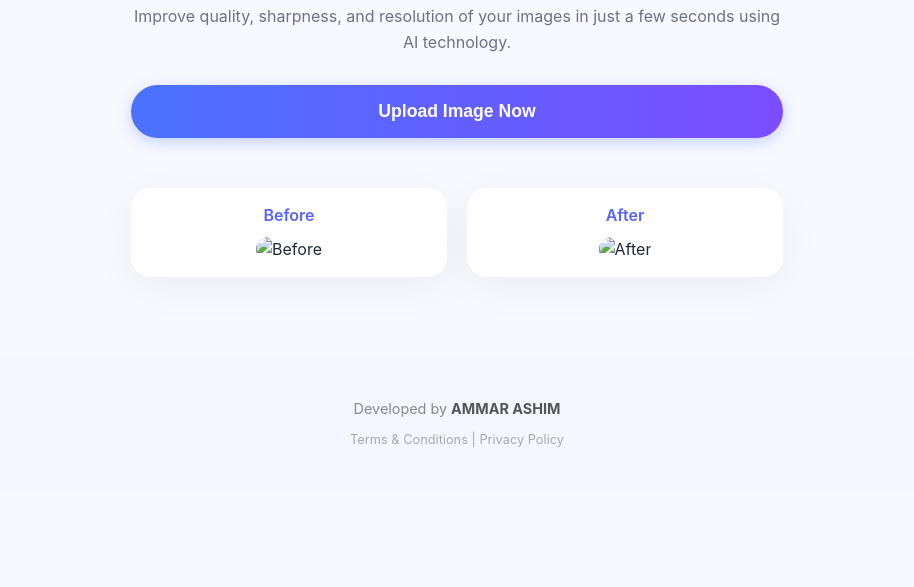
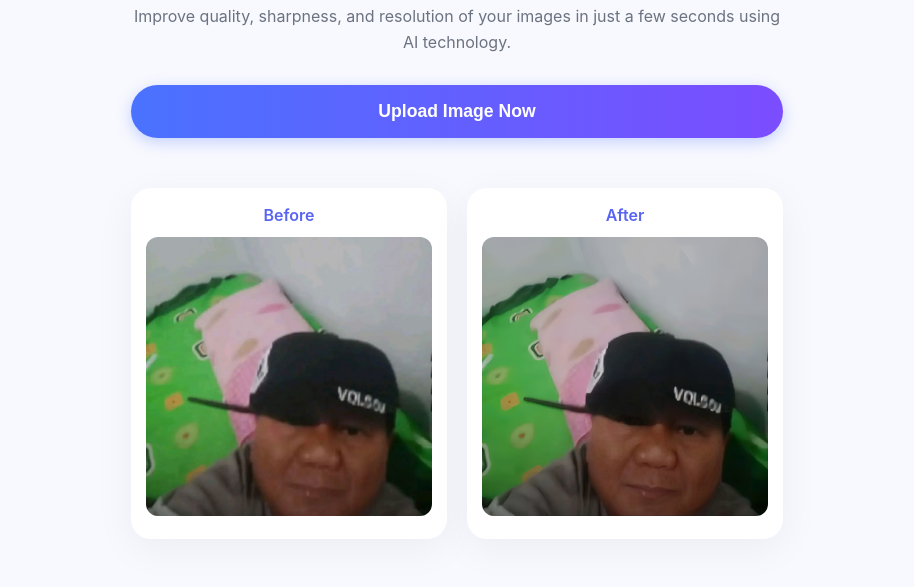
Before and after one commit to renntie/piximg-ai, a website: page public/index.html in a window 1280 px wide. Shown: the part 213-800 px from the top of the page, without its empty margins (183-1097 px from the left). Drawn offline with Linux system fonts and the light colour scheme.

```diff
--- a/public/index.html
+++ b/public/index.html
@@ -33,11 +33,11 @@
             <div class="before-after">
                 <div class="img-box">
                     <span class="label">Before</span>
-                    <img src="before.jpg" alt="Before">
+                    <img src="images/before.jpg" alt="Before">
                 </div>
                 <div class="img-box">
                     <span class="label">After</span>
-                    <img src="after.jpg" alt="After">
+                    <img src="images/after.jpg" alt="After">
                 </div>
             </div>
 
```
Also changed, not shown: public/images/after.jpg (renamed from images/after.jpg), public/images/before.jpg (renamed from images/before.jpg).
